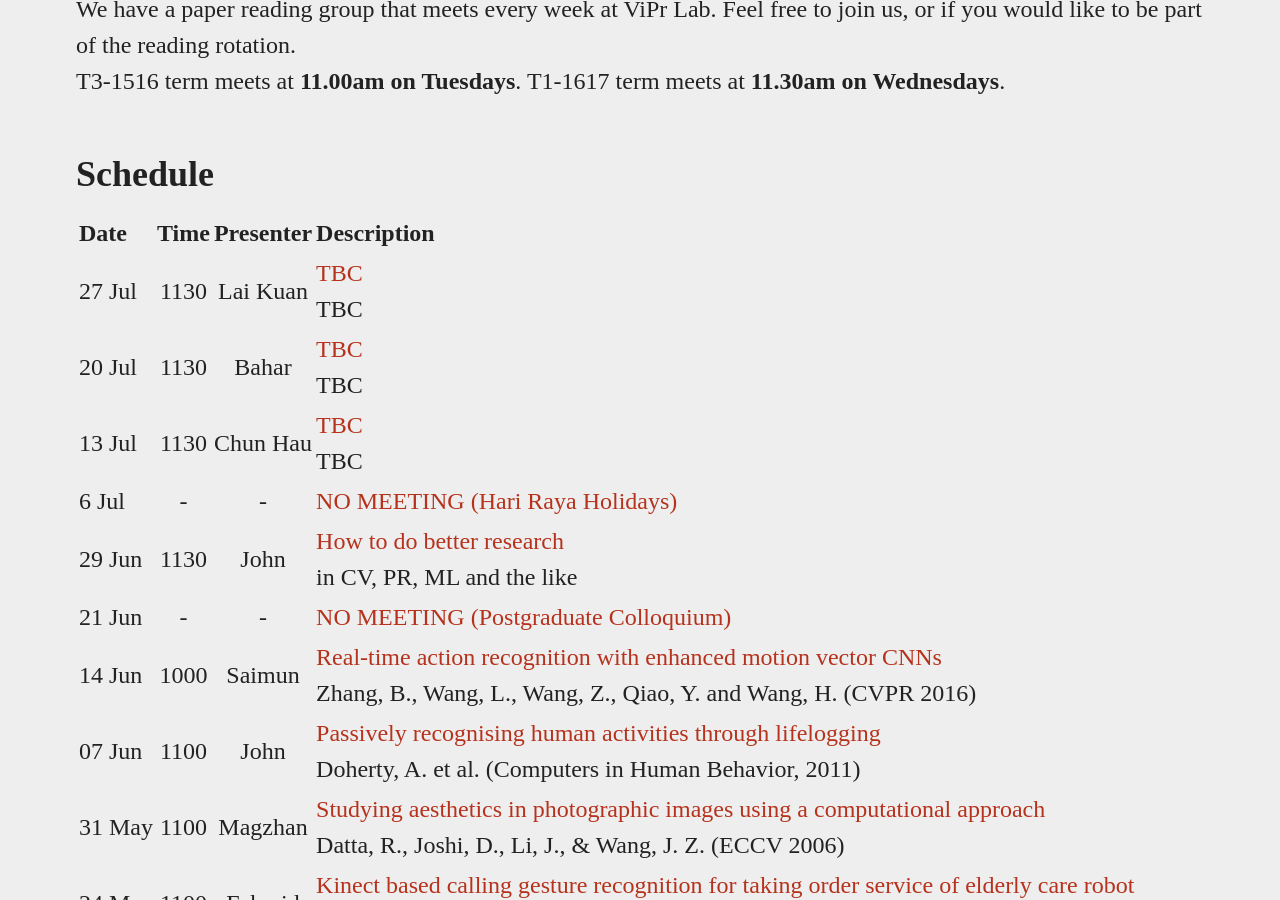
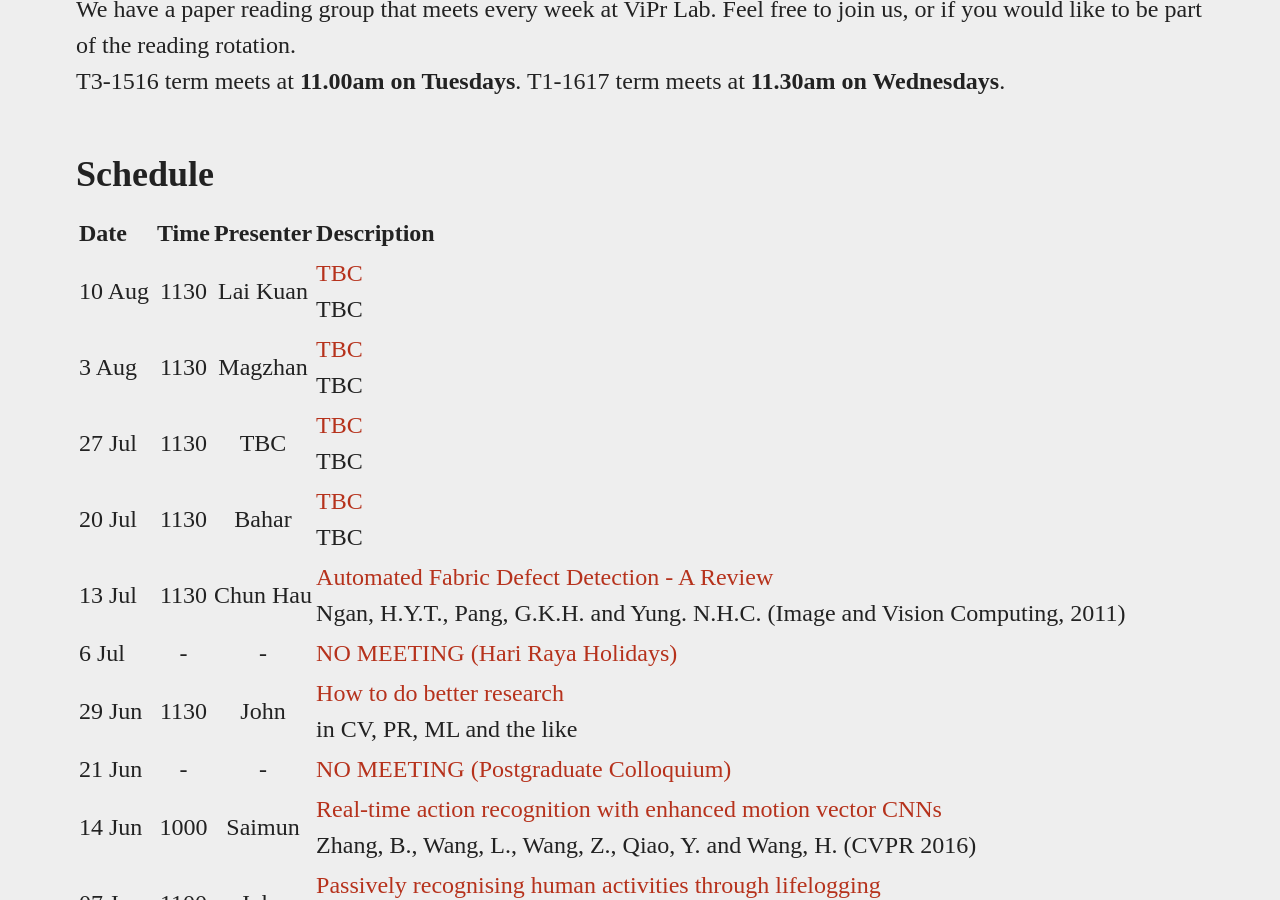
Before and after one commit to viprlab/viprlab.github.io, a Jekyll site: the page built from readinggroup.md, in a window 1280 px wide and 900 px high, scrolled down 235 px. Built offline with Jekyll 4.4.1, drawn with Linux system fonts in a browser that asks for light colours.

Commit message:
schedule updates

```diff
--- a/readinggroup.md
+++ b/readinggroup.md
@@ -3,9 +3,21 @@ layout: page
 permalink: /readinggroup/
 title: Reading Group
 reads:
+    - date: "10 Aug"
+      time: "1130"
+      presenter: "Lai Kuan"
+      paper:    "TBC"
+      details: "TBC"
+      url:  ""
+    - date: "3 Aug"
+      time: "1130"
+      presenter: "Magzhan"
+      paper:    "TBC"
+      details: "TBC"
+      url:  ""
     - date: "27 Jul"
       time: "1130"
-      presenter: "Lai Kuan"
+      presenter: "TBC"
       paper:    "TBC"
       details: "TBC"
       url:  ""
@@ -18,9 +30,9 @@ reads:
     - date: "13 Jul"
       time: "1130"
       presenter: "Chun Hau"
-      paper:    "TBC"
-      details: "TBC"
-      url:  ""
+      paper:    "Automated Fabric Defect Detection - A Review"
+      details: "Ngan, H.Y.T., Pang, G.K.H. and Yung. N.H.C. (Image and Vision Computing, 2011)"
+      url:  "http://www.sciencedirect.com/science/article/pii/S0262885611000230"
     - date: "6 Jul"
       time: "-"
       presenter: "-"
```
